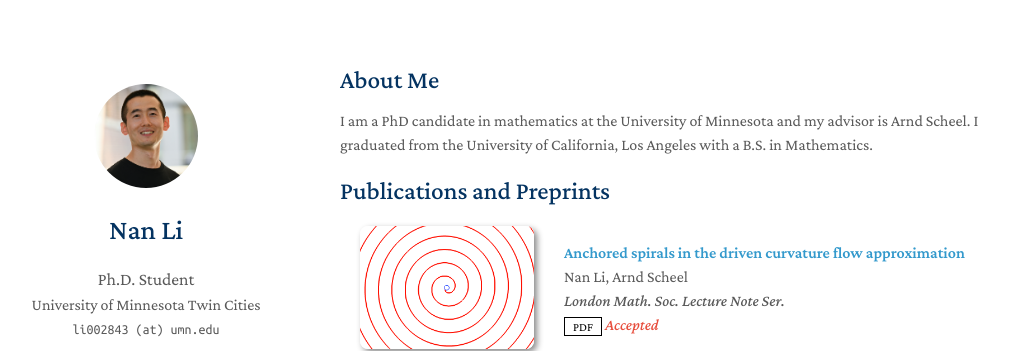
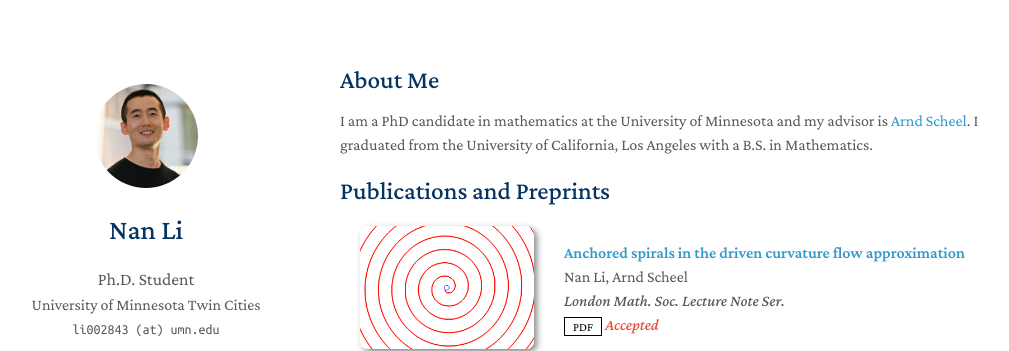
Before and after one commit to eigenan/eigenan.github.io, a Jekyll site: the page built from index.md, in a window 1280 px wide and 993 px high. Shown: the top 351 px of the window, without its empty margins (130-1139 px from the left). Built offline with Jekyll 4.4.1, drawn with Linux system fonts in a browser that asks for light colours; a style sheet for code colours, icons or effects is not loaded; our own code applies the rules of GitHub Pages for plain Markdown files; part of the change alters nothing that is shown.

```diff
--- a/index.md
+++ b/index.md
@@ -4,7 +4,7 @@ layout: homepage
 
 ## About Me
 
-I am a PhD candidate in mathematics at the University of Minnesota and my advisor is Arnd Scheel. I graduated from the University of California, Los Angeles with a B.S. in Mathematics.
+I am a PhD candidate in mathematics at the University of Minnesota and my advisor is [Arnd Scheel](https://www-users.cse.umn.edu/~scheel/). I graduated from the University of California, Los Angeles with a B.S. in Mathematics.
 
 <!--## Research Interests
 
```
